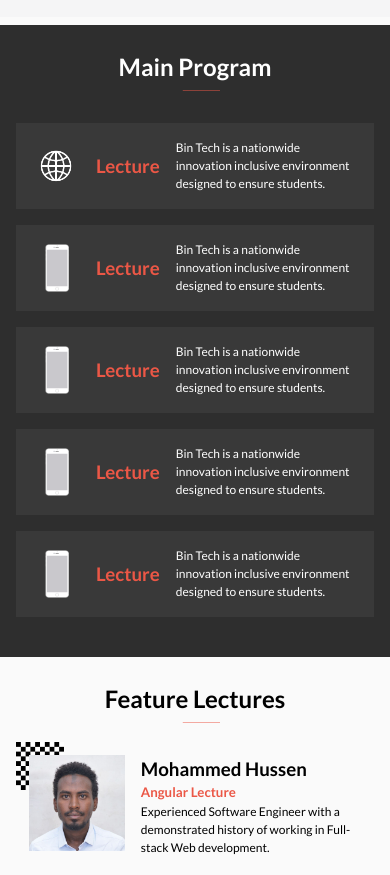
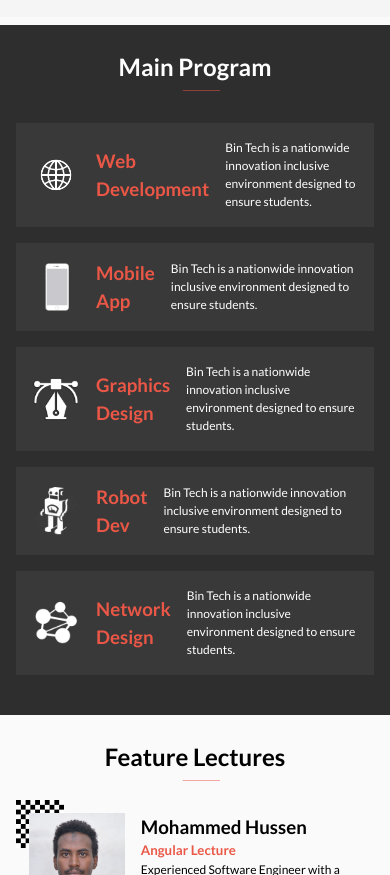
Before and after one commit to binhussen/bin-tech, a plain HTML site: page index.html in a window 390 px wide. Shown: the part 616-1491 px from the top of the page. Drawn offline with Linux system fonts and the light colour scheme.

Commit message:
Make Program daynamic

```diff
--- a/index.html
+++ b/index.html
@@ -73,48 +73,7 @@
 			<section class="main-program">
 				<h1 class="section-title">Main Program</h1>
 				<img src="./assets/icon/vector.svg" alt="vector" class="vector" />
-				<div class="cards container">
-					<article class="card">
-						<img class="card-img" src="./assets/icon/icon-web.png" alt="" />
-						<h3 class="card-title">Lecture</h3>
-						<p class="card-content">
-							Bin Tech is a nationwide innovation inclusive environment designed
-							to ensure students.
-						</p>
-					</article>
-					<article class="card">
-						<img class="card-img" src="./assets/icon/icon-mob.png" alt="" />
-						<h3 class="card-title">Lecture</h3>
-						<p class="card-content">
-							Bin Tech is a nationwide innovation inclusive environment designed
-							to ensure students.
-						</p>
-					</article>
-					<article class="card">
-						<img class="card-img" src="./assets/icon/icon-mob.png" alt="" />
-						<h3 class="card-title">Lecture</h3>
-						<p class="card-content">
-							Bin Tech is a nationwide innovation inclusive environment designed
-							to ensure students.
-						</p>
-					</article>
-					<article class="card">
-						<img class="card-img" src="./assets/icon/icon-mob.png" alt="" />
-						<h3 class="card-title">Lecture</h3>
-						<p class="card-content">
-							Bin Tech is a nationwide innovation inclusive environment designed
-							to ensure students.
-						</p>
-					</article>
-					<article class="card">
-						<img class="card-img" src="./assets/icon/icon-mob.png" alt="" />
-						<h3 class="card-title">Lecture</h3>
-						<p class="card-content">
-							Bin Tech is a nationwide innovation inclusive environment designed
-							to ensure students.
-						</p>
-					</article>
-				</div>
+				<div class="cards container"></div>
 			</section>
 			<section class="feature container">
 				<h1 class="section-title">Feature Lectures</h1>
@@ -167,7 +126,7 @@
 						</div>
 					</article>
 				</div>
-				<button type="button" class="btn">
+				<button type="button" class="btn btn-more">
 					MORE
 					<img
 						src="./assets/icon/icon-more.svg"
--- a/scripts.js
+++ b/scripts.js
@@ -4,6 +4,8 @@ const hamburger = document.querySelector(".hamburger");
 const navMenu = document.querySelector(".nav-menu");
 const navItem = document.querySelectorAll(".nav-item");
 const select = document.querySelector(".select");
+const more = document.querySelector(".btn-more");
+const cards = document.querySelector(".cards");
 
 const openMenu = () => {
 	navMenu.classList.remove("desktop");
@@ -32,3 +34,51 @@ document.addEventListener("keydown", (e) => {
 		closeMenu();
 	}
 });
+
+const technologies = [
+	{
+		title: "Web Development",
+		image: "./assets/icon/icon-web.png",
+		content:
+			"Bin Tech is a nationwide innovation inclusive environment designed to ensure students.",
+	},
+	{
+		title: "Mobile App",
+		image: "./assets/icon/icon-mob.png",
+		content:
+			"Bin Tech is a nationwide innovation inclusive environment designed to ensure students.",
+	},
+	{
+		title: "Graphics Design",
+		image: "./assets/icon/icon-graphics.png",
+		content:
+			"Bin Tech is a nationwide innovation inclusive environment designed to ensure students.",
+	},
+	{
+		title: "Robot Dev",
+		image: "./assets/icon/icon-robot.png",
+		content:
+			"Bin Tech is a nationwide innovation inclusive environment designed to ensure students.",
+	},
+	{
+		title: "Network Design",
+		image: "./assets/icon/icon-network.png",
+		content:
+			"Bin Tech is a nationwide innovation inclusive environment designed to ensure students.",
+	},
+];
+
+const showCards = (i) => {
+	cards.innerHTML += `<article class="card">
+						<img class="card-img" src=${technologies[i].image} alt="" />
+						<h3 class="card-title">${technologies[i].title}</h3>
+						<p class="card-content">${technologies[i].content}
+						</p>
+					</article>`;
+};
+
+document.addEventListener("DOMContentLoaded", () => {
+	technologies.forEach((pro, i) => {
+		showCards(i);
+	});
+});
```
Also changed, not shown: assets/icon/icon-graphics.png (added), assets/icon/icon-network.png (added), assets/icon/icon-robot.png (added).
